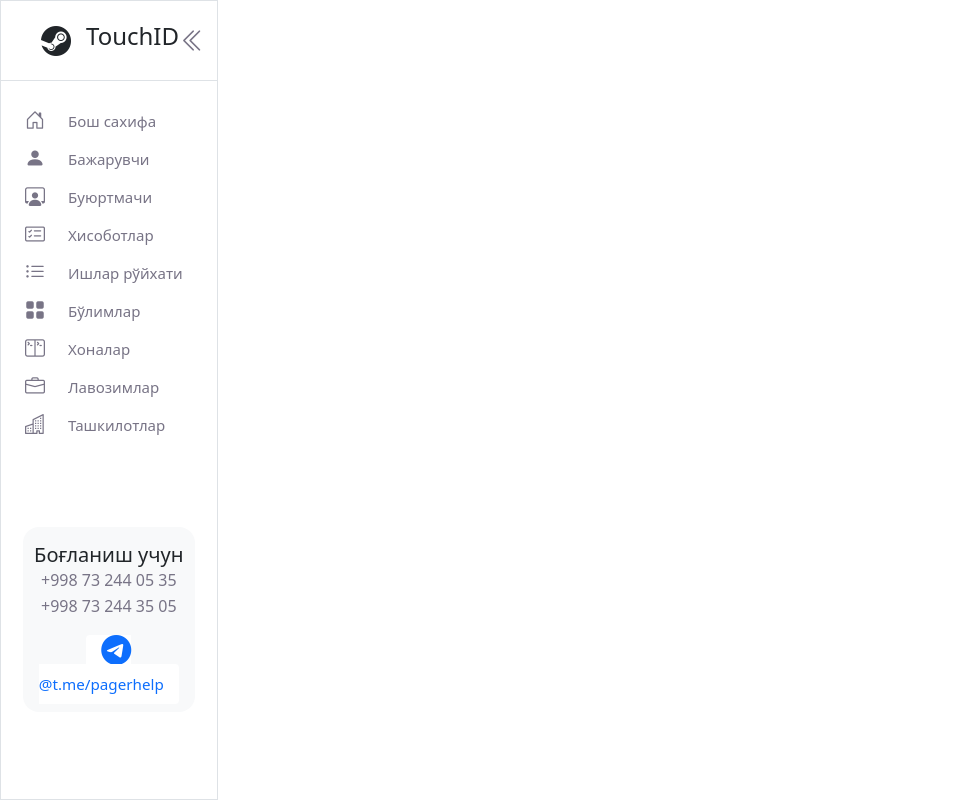
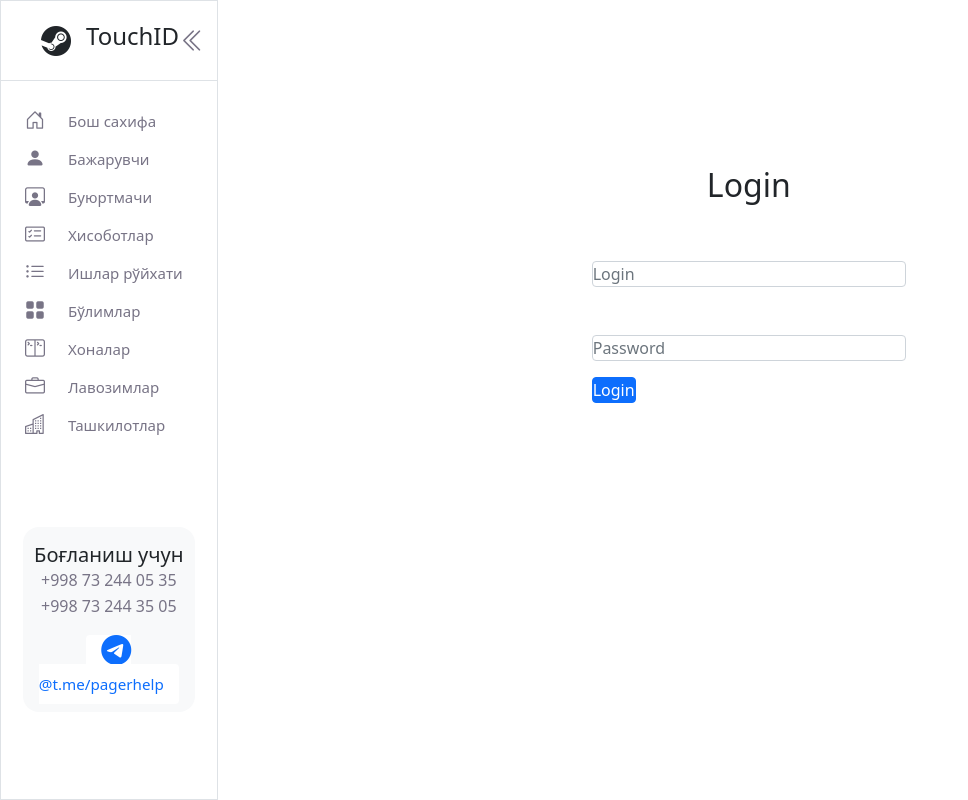
Before and after one commit to Saidmurodjon/touchId-ui, a React (Create React App) app: page /login in a window 1280 px wide. Shown: the whole page, without its empty margins (0-968 px from the left). Built offline with nearby package versions, Linux system fonts and the light colour scheme.

Commit message:
jwt created

```diff
--- a/src/components/dalolatnoma/Dalolatnoma.js
+++ b/src/components/dalolatnoma/Dalolatnoma.js
@@ -84,7 +84,7 @@ const Dalolatnoma = React.forwardRef((props, ref) => {
                 <div className="col-md-5">
                   <h3 className="d-inline float-end">{121}</h3>
                 </div>
-                <div className="col-md-11">
+                <div className="col-md-1hisobot1">
                   <h4>
                   &nbsp;&nbsp;&nbsp;Биз куйида имзо чекувчилар: Бажарувчи {text.t1} Электрон
                     хокимятни ривожлантириш маркази номидан директори{" "}
@@ -104,14 +104,13 @@ const Dalolatnoma = React.forwardRef((props, ref) => {
                           total + " марта "
                         ) : (
                           <>
-                            <p className="d-inline text-danger">
+                            <span className="d-inline text-danger">
                               {" "}
                               qiymat mavjud emas
-                            </p>
+                            </span>
                           </>
                         )}
                       </p>
-                      <span className=""> </span>
                       хизматлар ку'рсатилди. <br />
                       <p className="d-inline">Жумладан :</p>
                       {reports.length > 0 ? (
--- a/src/router/Router.js
+++ b/src/router/Router.js
@@ -27,11 +27,13 @@ import XonaUpdate from "../view/xonalar/XonaUpdate";
 import BoshSahifa from "../view/boshsahifa/BoshSahifa";
 import BolimlarEdit from "../view/bolimlar/BolimlarEdit";
 import TashkilotUpdate from "../view/tashkilotlar/TashkilotUpdate";
+import Login from "../view/login/Login";
 
 function Router() {
   return (
     <>
       <Routes>
+        <Route path="/login" element={<Login />} />
         <Route path="/" element={<BoshSahifa />} />
         <Route path="/bajaruvchi" element={<Bajaruvchi />} />
         <Route path="/bajaruvchiqoshish" element={<BajaruvchiQoshish />} />
@@ -40,7 +42,7 @@ function Router() {
         <Route path="/bolim/:id" element={<BolimlarEdit />} />
         <Route path="/bolimqoshish" element={<BolimQoshish />} />
         <Route path="/buyrtma" element={<Buyurtmalar />} />
-        <Route path="/buyrtma/:id" element={<BuyurtmalarYangilash/>} />
+        <Route path="/buyrtma/:id" element={<BuyurtmalarYangilash />} />
         <Route path="/buyrtmaqoshish" element={<BuyurtmalarQoshish />} />
         <Route path="/hisobot" element={<Hisobot />} />
         <Route path="/ishlar" element={<Ishlar />} />
--- a/src/view/hisobot/Hisobot.js
+++ b/src/view/hisobot/Hisobot.js
@@ -26,6 +26,8 @@ export default function Hisobot() {
   const ShowModal = () => {
     setShowModal(false);
   };
+  console.log(sessionStorage.getItem("jwtToken"));
+
   // Dalolatnoma uchun fiter qilingan hisobotlar
   const Filters = () => {
     const time = JSON.parse(localStorage.getItem("time"));
--- /dev/null
+++ b/src/view/login/Login.js
@@ -0,0 +1,82 @@
+import axios from "axios";
+import React, { useState } from "react";
+// import { useNavigate } from "react-router-dom";
+// import config from "../../config.json";
+function Login() {
+  //   const navigate = useNavigate();
+  const [login, setLogin] = useState({
+    login: "",
+    password: "",
+  });
+
+  const changeHandler = (e) => {
+    setLogin({ ...login, [e.target.name]: e.target.value });
+  };
+
+  const Check = async () => {
+    await axios
+      .post(`http://localhost:5000/login`, login)
+      .then((res) => {
+        // setService(res.data);
+        sessionStorage.setItem(`jwtToken`, res.data.jwt_token);
+      })
+      .catch((error) => console.log(error));
+    // if (login.login === "admin" && login.password === "admin") {
+    //   navigate("/payment");
+    // } else if (login.login.length > 0 && login.password.length > 0) {
+    //   for (let i = 0; i < doctor.length; i++) {
+    //     if (doctor[i].login === login.login) {
+    //       localStorage.setItem("doctor", JSON.stringify(doctor[i]));
+    //       navigate("/doctor");
+    //     }
+    //   }
+    // } else {
+    //   alert("maydonni to'g'ri to'ldiring");
+    // }
+
+    // document.querySelector("#log").value = "";
+    // document.querySelector("#pass").value = "";
+  };
+
+  const Submit = (e) => {
+    e.preventDefault();
+  };
+  return (
+    <div className="container">
+      <div className="row justify-content-center">
+        <div className="col-md-4">
+          <div className="card border-0 top-50">
+            <h2 className="p-4 text-sm-center">Login</h2>
+            <form onSubmit={Submit} className="globalBorder border-light p-4">
+              <input
+                className="form-control"
+                type="text"
+                placeholder="Login"
+                name="login"
+                value={login.login}
+                onChange={changeHandler}
+              />
+
+              <input
+                className="form-control mt-5"
+                type="password"
+                placeholder="Password"
+                name="password"
+                value={login.password}
+                onChange={changeHandler}
+              />
+              <input
+                onClick={() => Check()}
+                value="Login"
+                type="submit"
+                className="btn btn-primary mt-3"
+              />
+            </form>
+          </div>
+        </div>
+      </div>
+    </div>
+  );
+}
+
+export default Login;
```
Also changed, not shown: src/components/buyritma/BItem.js (line endings or trailing spaces).
